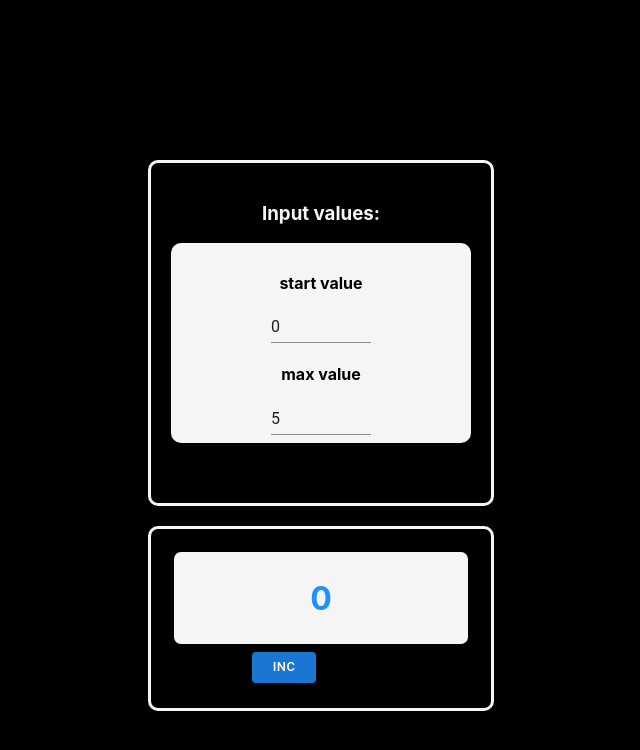
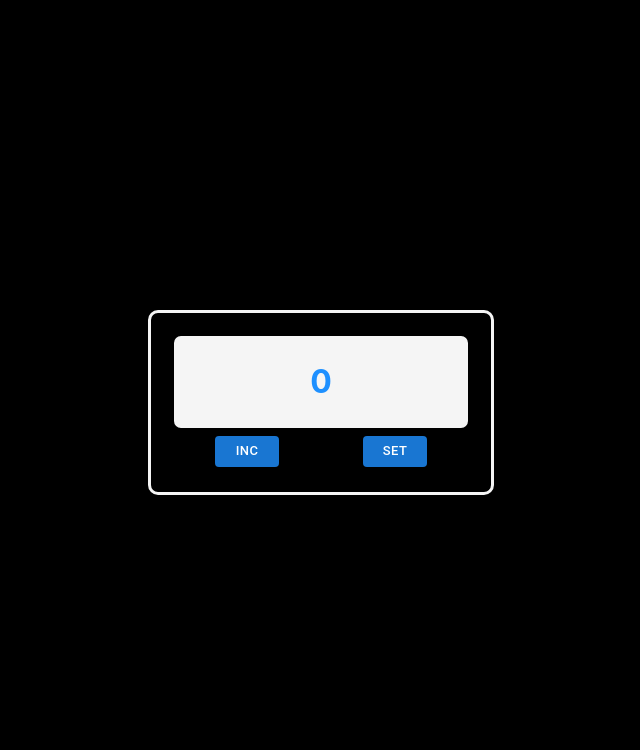
Before and after one commit to andreypats/exam_monday, a React (Create React App) app: page / in a window 1280 px wide. Shown: the top 750 px of the page, without its empty margins (292-932 px from the left). Built offline with nearby package versions, Linux system fonts and the light colour scheme.

Commit message:
Counter for task 2 completed

```diff
--- a/src/App.css
+++ b/src/App.css
@@ -9,7 +9,6 @@
 .SetterMinMax {
     background-color: black;
     width: 300px;
-    margin-bottom: 20px;
     border-color: whitesmoke; /* Цвет границы */
     border-style: solid; /* Стиль границы */
     border-radius: 10px;
@@ -25,6 +24,7 @@
     border-radius: 10px;
     padding: 20px;
     text-align: center;
+    margin-top: 150px;
 }
 
 .Input {
--- a/src/App.tsx
+++ b/src/App.tsx
@@ -24,7 +24,8 @@ function App() {
     const [maxNum, setMaxNum] = useState<number>(max)
     const [errorMin, setErrorMin] = useState<boolean>(false)
     const [errorMax, setErrorMax] = useState<boolean>(false)
-    const [disabledSet, setDisabledSet] = useState<boolean>(true)
+    const [disabledSet, setDisabledSet] = useState<boolean>(false)
+    const [inputValuesWindow, setInputValuesWindow] = useState<boolean>(false)
 
 
     useEffect(() => {
@@ -40,8 +41,8 @@ function App() {
     }, [num])
     // useEffect выполняет колбэк функцию effect каждый раз, когда изменяется значение num, записанное во второй параметр deps
 
-    let disabledInc
-    let disabledReset
+    let disabledInc: boolean
+    let disabledReset: boolean
 
     num === max ? disabledInc = true : disabledInc = false
     num > min ? disabledReset = false : disabledReset = true
@@ -58,7 +59,10 @@ function App() {
         localStorage.setItem('localStorageMinNum', JSON.stringify(minNum))
         localStorage.setItem('localStorageMaxNum', JSON.stringify(maxNum))
         setNum(minNum)
-        setDisabledSet(true)
+        setInputValuesWindow(false)
+    }
+    const onclickHandlerChangeWindow = () => {
+        setInputValuesWindow(true)
     }
 
     const onchangeMinInputHandler = (event: ChangeEvent<HTMLInputElement>) => {
@@ -106,8 +110,9 @@ function App() {
     //     console.log('removeLocalStorageNum+1')
     // }
 
+    const counterWindows = () => {
+        if (inputValuesWindow) {
             return (
-        <div className="App">
                 <div className="SetterMinMax">
                     <h3 style={{color: "whitesmoke"}}>Input values:</h3>
                     <div className="Input">
@@ -118,11 +123,22 @@ function App() {
                     </div>
                     <ButtonComponent name={'set'} callBack={onclickHandlerSet} disabled={disabledSet}/>
                 </div>
+            )
+        } else {
+            return (
                 <div className="Counter">
                     <Counter num={num} max={max}/>
                     <ButtonComponent name={'inc'} callBack={onclickHandlerInc} disabled={disabledInc}/>
                     <ButtonComponent name={'reset'} callBack={onclickHandlerReset} disabled={disabledReset}/>
+                    <ButtonComponent name={'set'} callBack={onclickHandlerChangeWindow}/>
                 </div>
+            )
+        }
+    }
+
+    return (
+        <div className="App">
+            {counterWindows()}
         </div>
 
         // <div className="App">
--- a/src/components/button/Button.tsx
+++ b/src/components/button/Button.tsx
@@ -4,7 +4,7 @@ import Button from '@mui/material/Button';
 
 type ButtonPropsType = {
     name: string
-    disabled: boolean
+    disabled?: boolean
     callBack: ()=>void
 }
 
```
Lines whose indentation alone changed are shown as unchanged.
